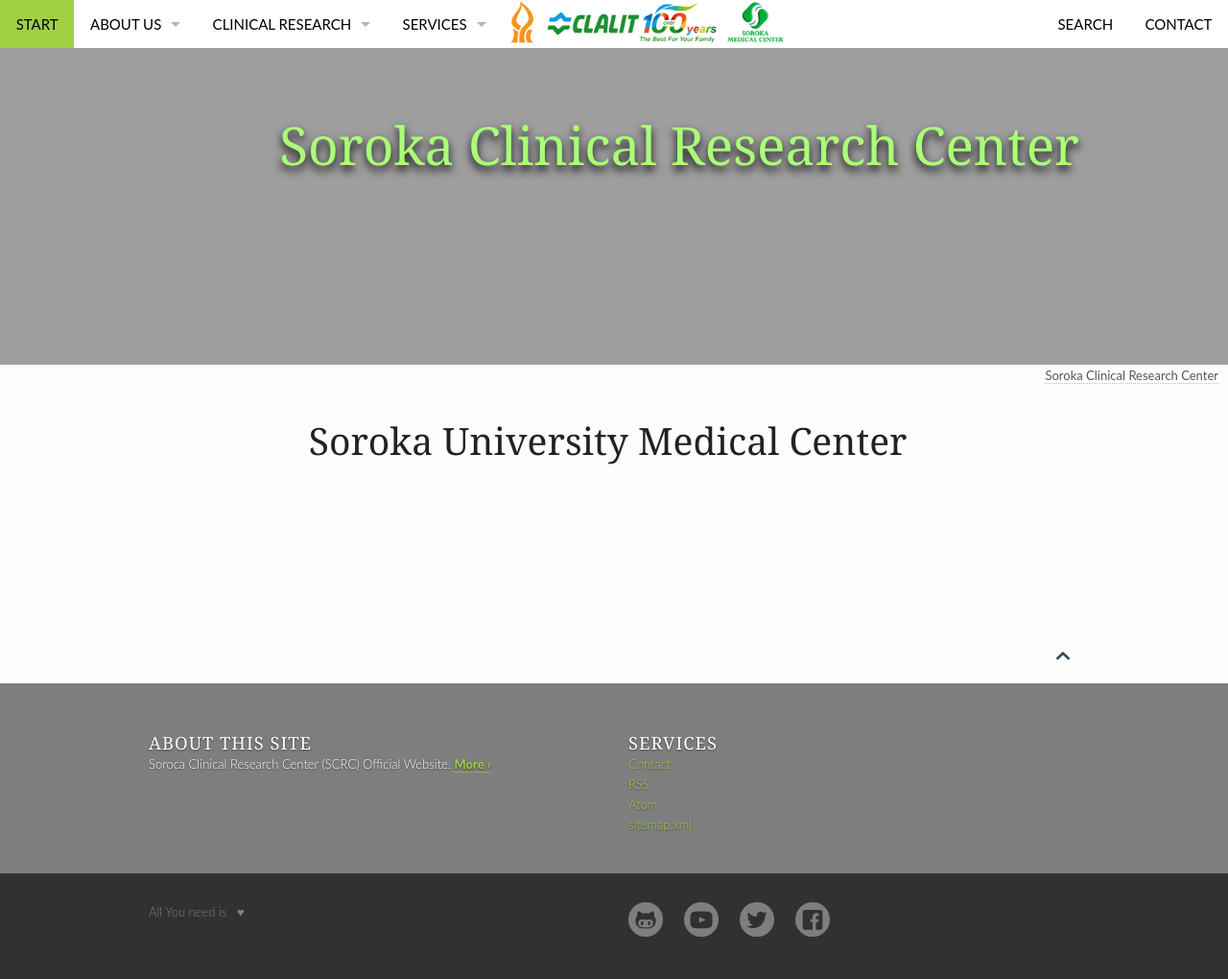
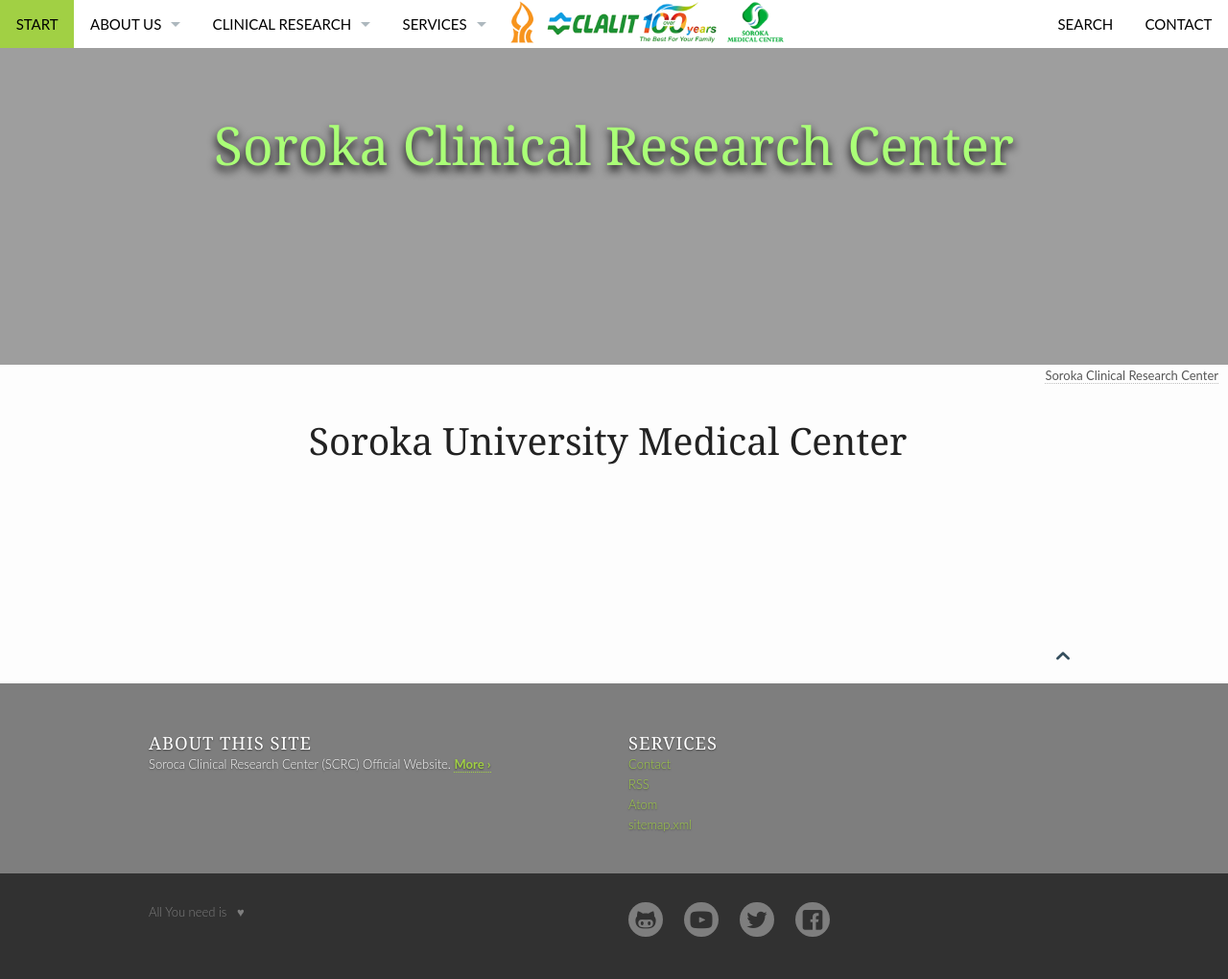
Before and after one commit to vsevkayf/OmarKhayyam, a Jekyll site: the page built from pages/soroka.md, in a window 1280 px wide. Shown: the whole page at 96% size. Built offline with Jekyll 4.4.1, drawn with Linux system fonts in a browser that asks for light colours.

Commit message:
Update _07_layout.scss

```diff
--- a/_sass/_07_layout.scss
+++ b/_sass/_07_layout.scss
@@ -70,7 +70,7 @@
     background-color: $primary-color;
 }
 #masthead-with-text {
-    text-align: end;
+    text-align: center;
     font-size: rem-calc(55);
     font-family: $header-font-family;
     color: #aaff77;
@@ -334,6 +334,7 @@
 .t70 { margin-top: 70px !important; }
 .t80 { margin-top: 80px !important; }
 .t90 { margin-top: 90px !important; }
+.t200 { margin-top: 200px !important; }
 
 .b15 { margin-bottom: 15px !important; }
 .b20 { margin-bottom: 20px !important; }
```
